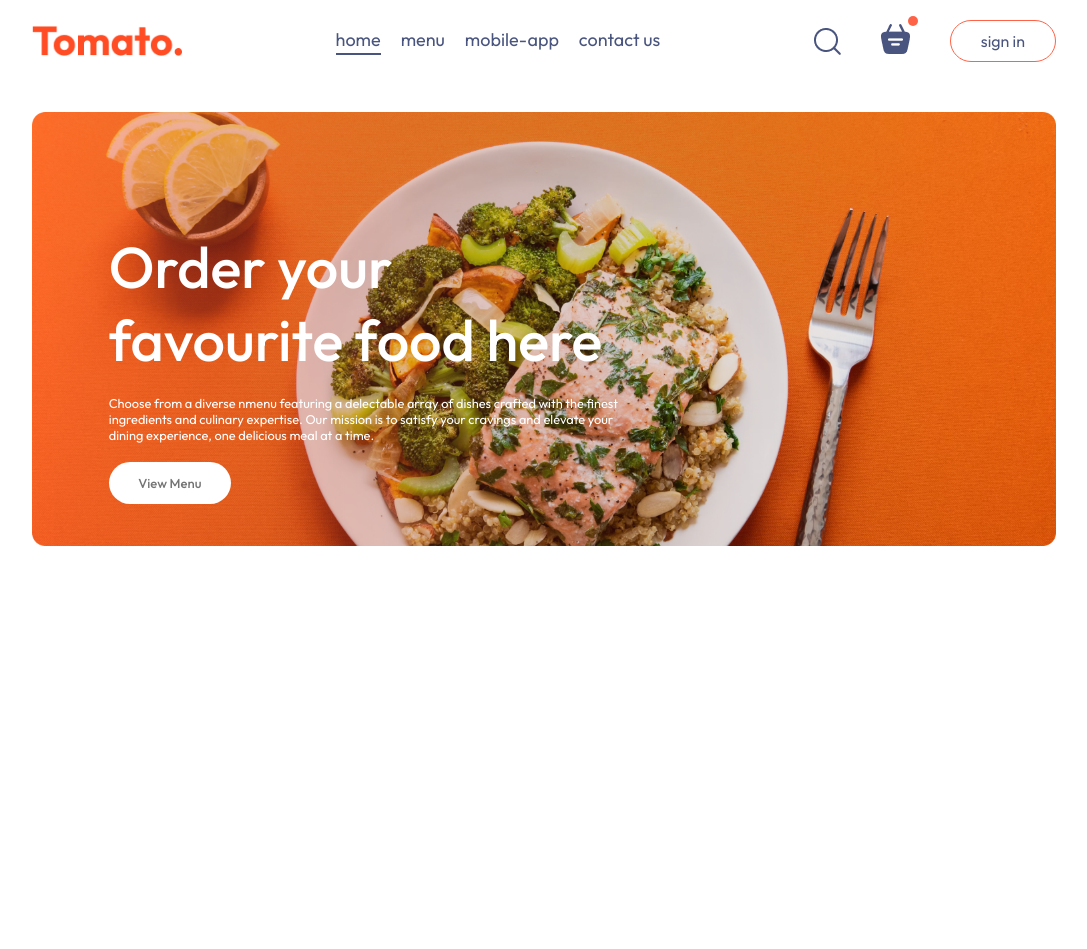
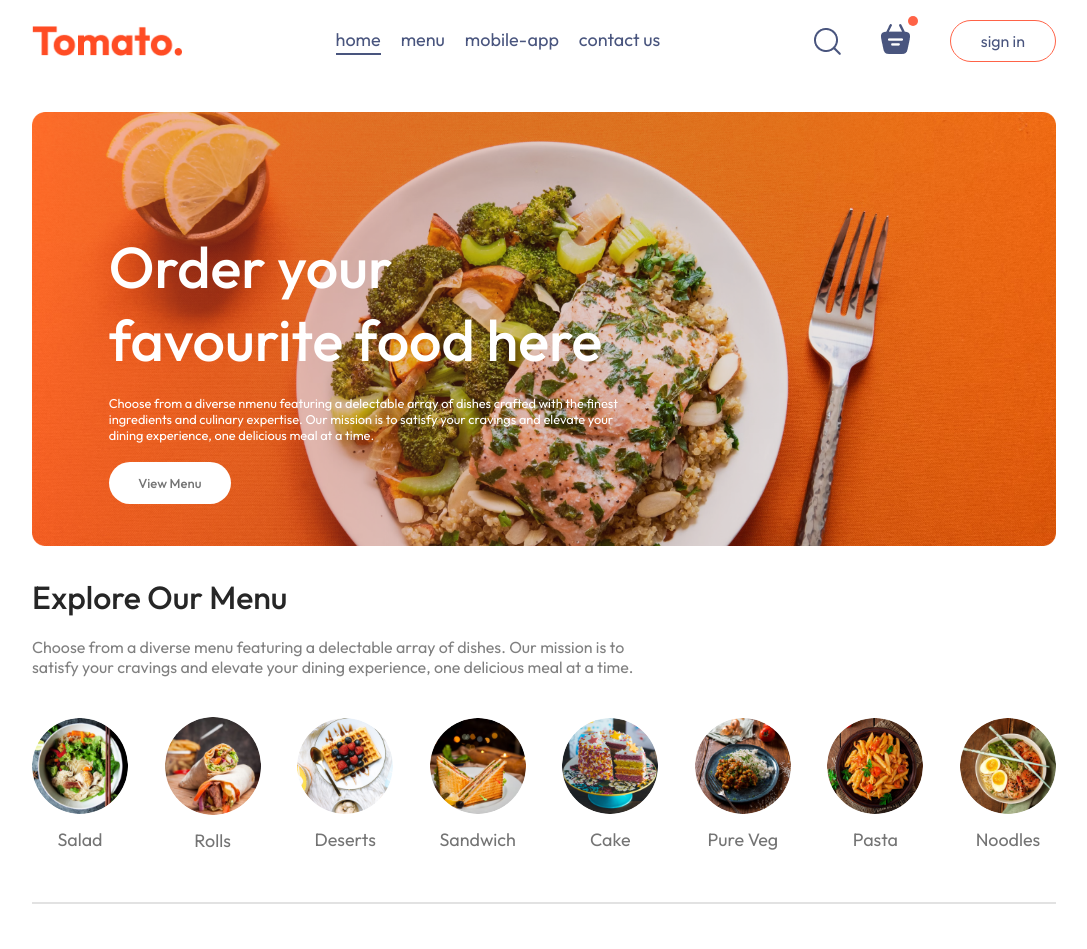
Before and after one commit to alexngumbau/food-del, a React (Vite) app in the folder frontend/: page / in a window 1280 px wide. Shown: the top 949 px of the page, without its empty margins (96-1183 px from the left). Before the commit the page ends 800 px from the top, so only its background shows below. Built offline with nearby package versions, Linux system fonts and the light colour scheme.

Commit message:
display the various foods available

```diff
--- /dev/null
+++ b/frontend/src/components/ExploreMenu/ExploreMenu.css
@@ -0,0 +1,56 @@
+.explore-menu {
+  display: flex;
+  flex-direction: column;
+  gap: 20px;
+}
+
+.explore-menu h1 {
+  color: #262626;
+  font-weight: 500;
+}
+
+.explore-menu-text {
+  max-width: 60%;
+  color: #808080;
+}
+
+.explore-menu-list {
+  display: flex;
+  justify-content: space-between;
+  align-items: center;
+  gap: 30px;
+  text-align: center;
+  margin: 20px 0px;
+  overflow-x: scroll;
+}
+
+.explore-menu-list::-webkit-scrollbar {
+  display: none;
+}
+
+.explore-menu-list-item img {
+  width: 7.5vw;
+  min-width: 80px;
+  cursor: pointer;
+  border-radius: 50%;
+  transition: 0.2s;
+}
+
+.explore-menu-list-item p {
+  margin-top: 10px;
+  color: #747474;
+  font-size: max(1.4vw, 16px);
+  cursor: pointer;
+}
+
+.explore-menu hr {
+  margin: 10px 0px;
+  height: 2px;
+  background-color: #e2e2e2;
+  border: none;
+}
+
+.explore-menu-list-item .active {
+  border: 4px solid tomato;
+  padding: 2px;
+}
--- /dev/null
+++ b/frontend/src/components/ExploreMenu/ExploreMenu.jsx
@@ -0,0 +1,40 @@
+import "./ExploreMenu.css";
+import { menu_list } from "../../assets/frontend_assets/assets";
+
+const ExploreMenu = ({ category, setCategory }) => {
+  return (
+    <div className="explore-menu" id="explore-menu">
+      <h1>Explore Our Menu</h1>
+      <p className="explore-menu-text">
+        Choose from a diverse menu featuring a delectable array of dishes. Our
+        mission is to satisfy your cravings and elevate your dining experience,
+        one delicious meal at a time.
+      </p>
+      <div className="explore-menu-list">
+        {menu_list.map((item, index) => {
+          return (
+            <div
+              onClick={() =>
+                setCategory((prev) =>
+                  prev === item.menu_name ? "All" : item.menu_name,
+                )
+              }
+              key={index}
+              className="explore-menu-list-item"
+            >
+              <img
+                className={category === item.menu_name ? "active" : ""}
+                src={item.menu_image}
+                alt=""
+              />
+              <p>{item.menu_name}</p>
+            </div>
+          );
+        })}
+      </div>
+      <hr />
+    </div>
+  );
+};
+
+export default ExploreMenu;
--- /dev/null
+++ b/frontend/src/components/FoodDisplay/FoodDisplay.css
@@ -0,0 +1,16 @@
+.food-display {
+  margin-top: 30px;
+}
+
+.food-display h2 {
+  font-size: max(2vw, 24px);
+  font-weight: 600;
+}
+
+.food-display-list {
+  display: grid;
+  grid-template-columns: repeat(auto-fill, minmax(240px, 1fr));
+  gap: 30px;
+  margin-top: 30px;
+  row-gap: 50px;
+}
--- /dev/null
+++ b/frontend/src/components/FoodDisplay/FoodDisplay.jsx
@@ -0,0 +1,22 @@
+import React, { useContext } from 'react'
+import './FoodDisplay.css';
+import { StoreContext } from '../../context/StoreContext';
+import FoodItem from '../FoodItem/FoodItem';
+
+const FoodDisplay = ({category}) => {
+
+  const {food_list} = useContext(StoreContext);
+
+  return (
+    <div className="food-display" id='food-display'>
+      <h2>Top dishes near you</h2>
+      <div className="food-display-list">
+        {food_list.map((item, index) => {
+          return <FoodItem key={index} id={item._id} name={item.name} description={item.description} price={item.price} image={item.image} />
+        })}
+      </div>
+    </div>
+  )
+}
+
+export default FoodDisplay
--- /dev/null
+++ b/frontend/src/components/FoodItem/FoodItem.css
@@ -0,0 +1,45 @@
+.food-item {
+  width: 100%;
+  margin: auto;
+  border-radius: 15px;
+  box-shadow: 0px 0px 10px #00000015;
+  animation: fadeIn 1s;
+}
+
+.food-item-image {
+  width: 100%;
+  border-radius: 15px 15px 0px 0px;
+}
+
+
+.food-item-info {
+  padding: 20px;
+}
+
+.food-item-name-rating {
+  display: flex;
+  justify-content: space-between;
+  align-items: center;
+  margin-bottom: 10px;
+}
+
+.food-item-name-rating p {
+  font-size: 20px;
+  font-weight: 500;
+}
+
+.food-item-name-rating img {
+  width: 70px;
+}
+
+.food-item-desc {
+  color: #676767;
+  font-size: 12px;
+}
+
+.food-item-price {
+  color: tomato;
+  font-size: 22px;
+  font-weight: 500;
+  margin: 10px 0px;
+}
--- /dev/null
+++ b/frontend/src/components/FoodItem/FoodItem.jsx
@@ -0,0 +1,22 @@
+import { assets } from '../../assets/frontend_assets/assets'
+import './FoodItem.css'
+
+const FoodItem = ({id, name, price, description, image}) => {
+  return (
+    <div className="food-item">
+      <div className="food-item-img-container">
+        <img src={image} alt="" className="food-item-image" />
+      </div>
+      <div className="food-item-info">
+        <div className="food-item-name-rating">
+          <p>{name}</p>
+          <img src={assets.rating_starts} alt="" />
+        </div>
+        <p className="food-item-desc">{description}</p>
+        <p className="food-item-price">${price}</p>
+      </div>
+    </div>
+  )
+}
+
+export default FoodItem
--- /dev/null
+++ b/frontend/src/context/StoreContext.jsx
@@ -0,0 +1,18 @@
+import { createContext } from "react";
+import { food_list } from "../assets/frontend_assets/assets";
+
+export const StoreContext = createContext(null);
+
+const StoreContextProvider = (props) => {
+  const contextValue = {
+    food_list,
+  };
+
+  return (
+    <StoreContext.Provider value={contextValue}>
+      {props.children}
+    </StoreContext.Provider>
+  );
+};
+
+export default StoreContextProvider;
--- a/frontend/src/main.jsx
+++ b/frontend/src/main.jsx
@@ -2,9 +2,12 @@
 import "./index.css";
 import App from "./App.jsx";
 import { BrowserRouter } from "react-router-dom";
+import StoreContextProvider from "./context/StoreContext.jsx";
 
 createRoot(document.getElementById("root")).render(
   <BrowserRouter>
-    <App />
+    <StoreContextProvider>
+      <App />
+    </StoreContextProvider>
   </BrowserRouter>,
 );
--- a/frontend/src/pages/Home/Home.jsx
+++ b/frontend/src/pages/Home/Home.jsx
@@ -1,10 +1,18 @@
+import { useState } from 'react'
+import ExploreMenu from '../../components/ExploreMenu/ExploreMenu'
 import Header from '../../components/Header/Header'
 import './Home.css'
+import FoodDisplay from '../../components/FoodDisplay/FoodDisplay'
 
 const Home = () => {
+
+  const [category, setCategory] = useState("All");
+
   return (
     <div>
       <Header />
+      <ExploreMenu category={category} setCategory={setCategory} />
+      <FoodDisplay category={category} />
     </div>
   )
 }
```
